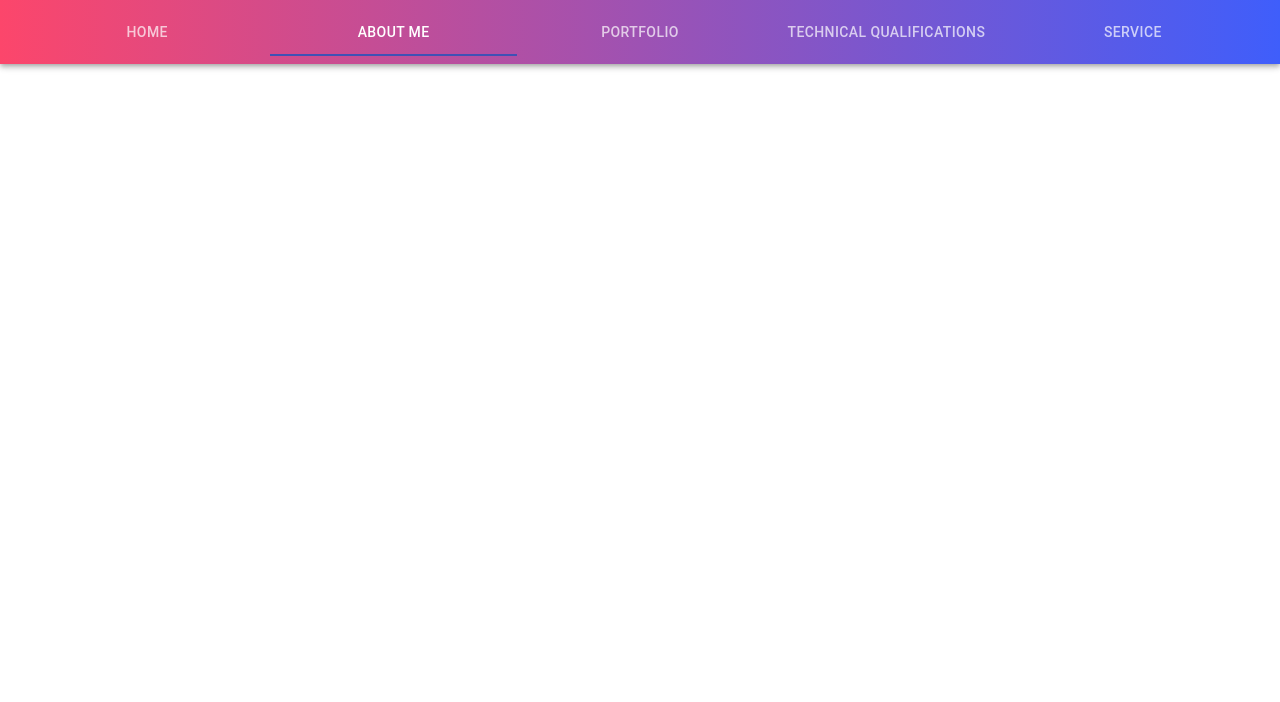
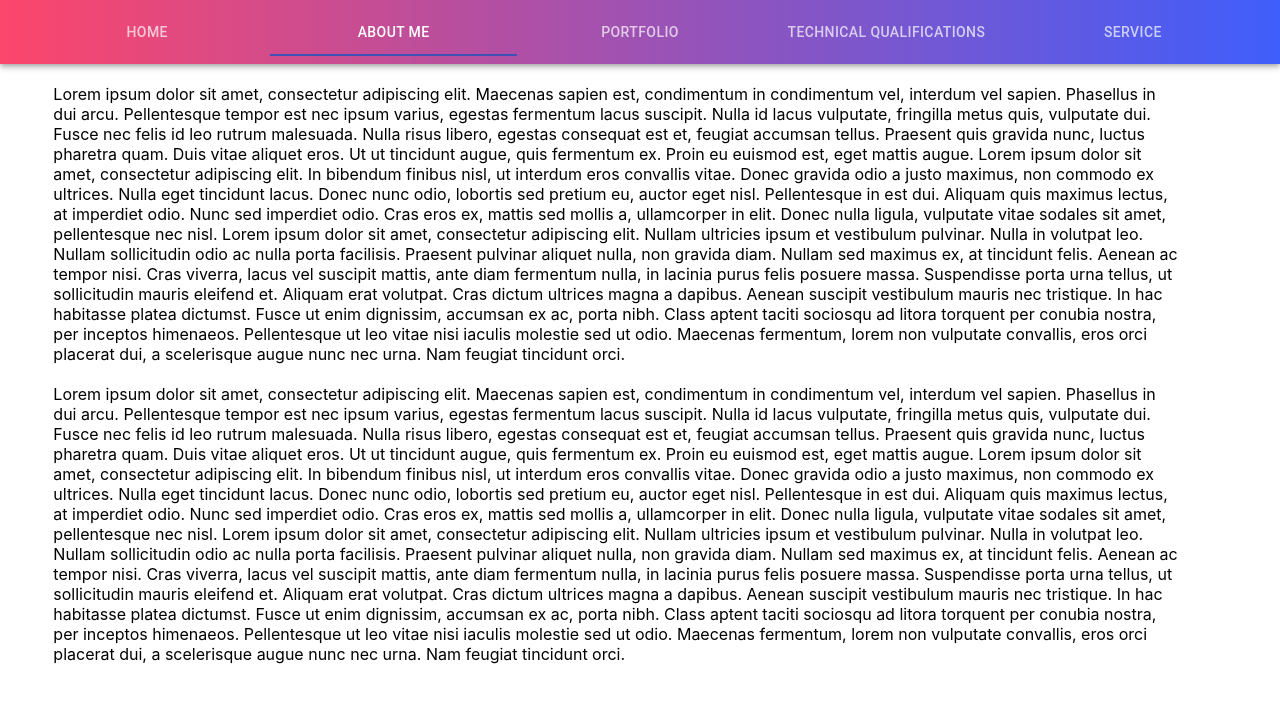
Before and after one commit to cole-downey/personal-website, a React (Create React App) app: page /about in a window 1280 px wide. Shown: the top 702 px of the page. Built offline with nearby package versions, Linux system fonts and the light colour scheme.

Commit message:
fixed router'

```diff
--- a/src/App.js
+++ b/src/App.js
@@ -43,10 +43,10 @@ function App() {
     <StylesProvider injectFirst>
       <Header pages={pages} />
       <Grid container xs={12}>
-        <Router basename="/~coledowney">
+        <Router>
           <Switch>
             {pages.map((page) => (
-              <Route exact path={`/~coledowney${page.url}`} key={page.index}>{page.cont}</Route>
+              <Route exact path={process.env.PUBLIC_URL + page.url} key={page.index}>{page.cont}</Route>
             ))}
           </Switch>
         </Router>
```
Also changed, not shown: 8 other files (tests, documents, lock files or other folders).
